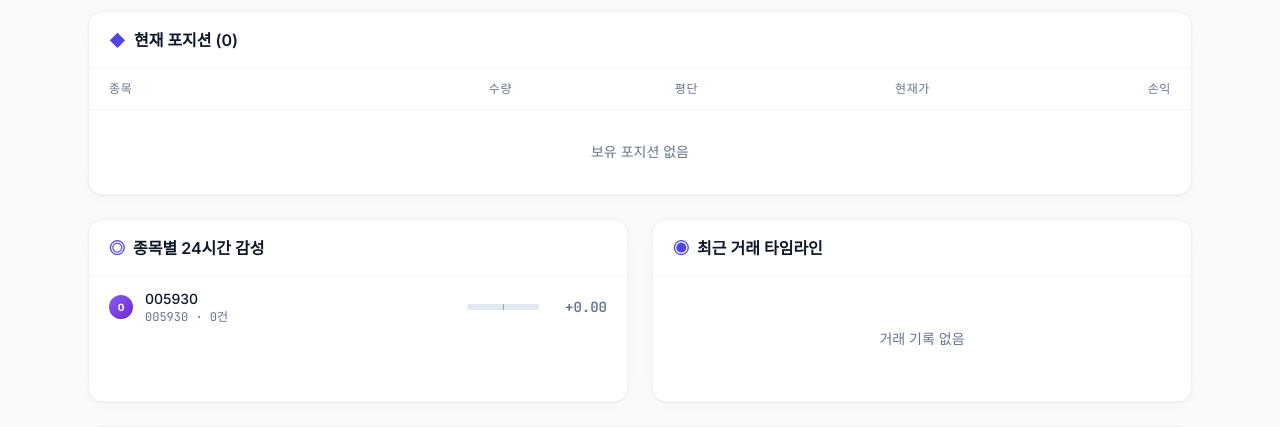
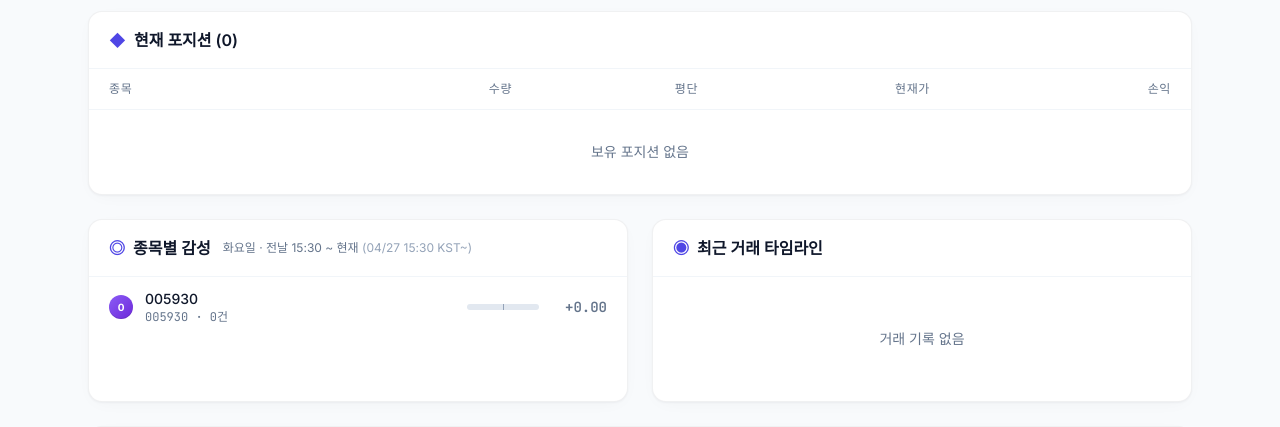
Before and after one commit to inwhan987/-, a FastAPI app: page / in a window 1280 px wide. Shown: the part 353-780 px from the top of the page. Run offline with FastAPI, Linux system fonts and the light colour scheme; some libraries are stand-ins or nearby versions.

Commit message:
Show dynamic news sentiment window in dashboard header
Replace static "24시간 감성" label with day-of-week and time range
derived from news_since_kst(), e.g. "화요일 · 전날 15:30 ~ 현재 (04/27 15:30 KST~)".

Co-Authored-By: Claude Sonnet 4.6 <noreply@anthropic.com>

```diff
--- a/stock_bot/web/app.py
+++ b/stock_bot/web/app.py
@@ -181,8 +181,48 @@ def _recent_news(limit: int = 10) -> list[dict]:
         ]
 
 
-def _sentiment_summary(hours: int = 24) -> list[dict]:
-    since = datetime.now(tz=_KST).astimezone(timezone.utc).replace(tzinfo=None) - timedelta(hours=hours)
+def _news_window_label() -> dict:
+    """현재 시점 기준 뉴스 감성 창 정보를 반환.
+
+    Returns:
+        {
+          "day": "화요일",
+          "since_str": "전날 15:30",
+          "label": "화요일 · 전날 15:30 ~ 현재",
+        }
+    """
+    from stock_bot.news.store import news_since_kst
+    from zoneinfo import ZoneInfo
+
+    KST = ZoneInfo("Asia/Seoul")
+    now = datetime.now(tz=KST)
+    wd = now.weekday()  # 0=월
+    day_names = ["월요일", "화요일", "수요일", "목요일", "금요일", "토요일", "일요일"]
+    day = day_names[wd]
+
+    if now.hour >= 10:
+        since_str = "당일 09:00"
+    elif wd == 0:
+        since_str = "금요일 15:30"
+    else:
+        since_str = "전날 15:30"
+
+    since_utc = news_since_kst()
+    since_kst = since_utc.replace(tzinfo=ZoneInfo("UTC")).astimezone(KST)
+    since_fmt = since_kst.strftime("%m/%d %H:%M")
+
+    return {
+        "day": day,
+        "since_str": since_str,
+        "since_fmt": since_fmt,
+        "label": f"{day} · {since_str} ~ 현재",
+    }
+
+
+def _sentiment_summary() -> tuple[list[dict], dict]:
+    from stock_bot.news.store import news_since_kst
+    since = news_since_kst()
+    window = _news_window_label()
     out: list[dict] = []
     with Session(NEWS_ENGINE) as s:
         for sym in settings.symbols:
@@ -202,7 +242,7 @@ def _sentiment_summary(hours: int = 24) -> list[dict]:
                 )
             else:
                 out.append({"symbol": sym, "name": name, "score": 0.0, "count": 0, "critical": 0})
-    return out
+    return out, window
 
 
 def _live_positions() -> list[dict]:
@@ -306,7 +346,7 @@ def create_app() -> FastAPI:
     def dashboard(request: Request):
         trades = _recent_trades()
         news = _recent_news()
-        sentiment = _sentiment_summary()
+        sentiment, news_window = _sentiment_summary()
         positions = _live_positions()
         account = _account_summary()
         cfg = {
@@ -327,6 +367,7 @@ def create_app() -> FastAPI:
                 "trades": trades,
                 "news": news,
                 "sentiment": sentiment,
+                "news_window": news_window,
                 "positions": positions,
                 "account": account,
                 "config": cfg,
--- a/stock_bot/web/templates/dashboard.html
+++ b/stock_bot/web/templates/dashboard.html
@@ -293,8 +293,12 @@
 
   <section class="grid grid-cols-1 lg:grid-cols-2 gap-4 lg:gap-6">
     <div class="card">
-      <h2 class="px-5 py-4 font-semibold border-b border-slate-100 flex items-center gap-2">
-        <span class="text-indigo-600">◎</span> 종목별 24시간 감성
+      <h2 class="px-5 py-4 font-semibold border-b border-slate-100 flex items-center gap-2 flex-wrap">
+        <span class="text-indigo-600">◎</span> 종목별 감성
+        <span class="text-xs font-normal text-slate-500 ml-1">
+          {{ news_window.day }} &middot; {{ news_window.since_str }} ~ 현재
+          <span class="text-slate-400">({{ news_window.since_fmt }} KST~)</span>
+        </span>
       </h2>
       <ul class="divide-y divide-slate-50">
         {% for s in sentiment %}
```
